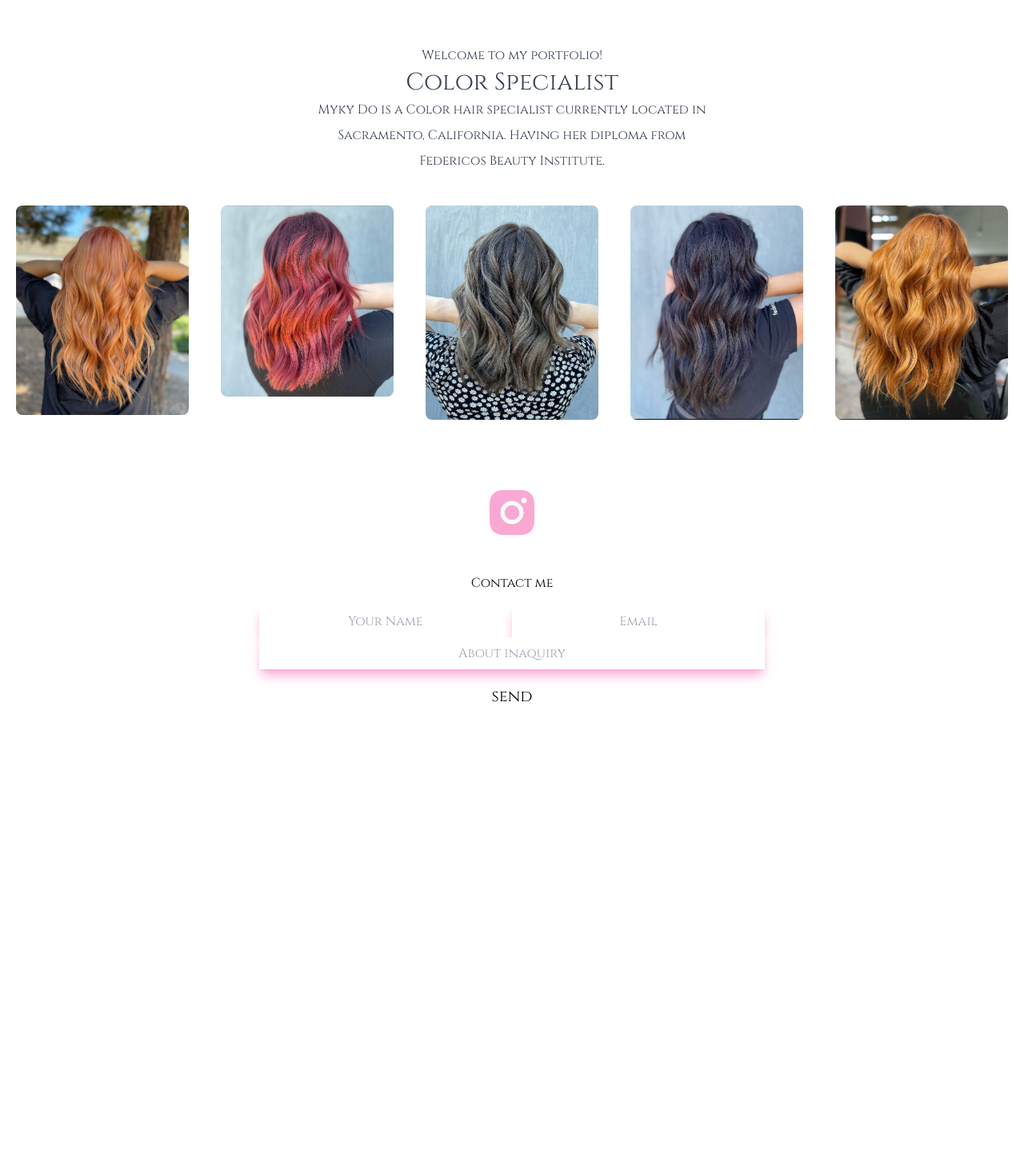
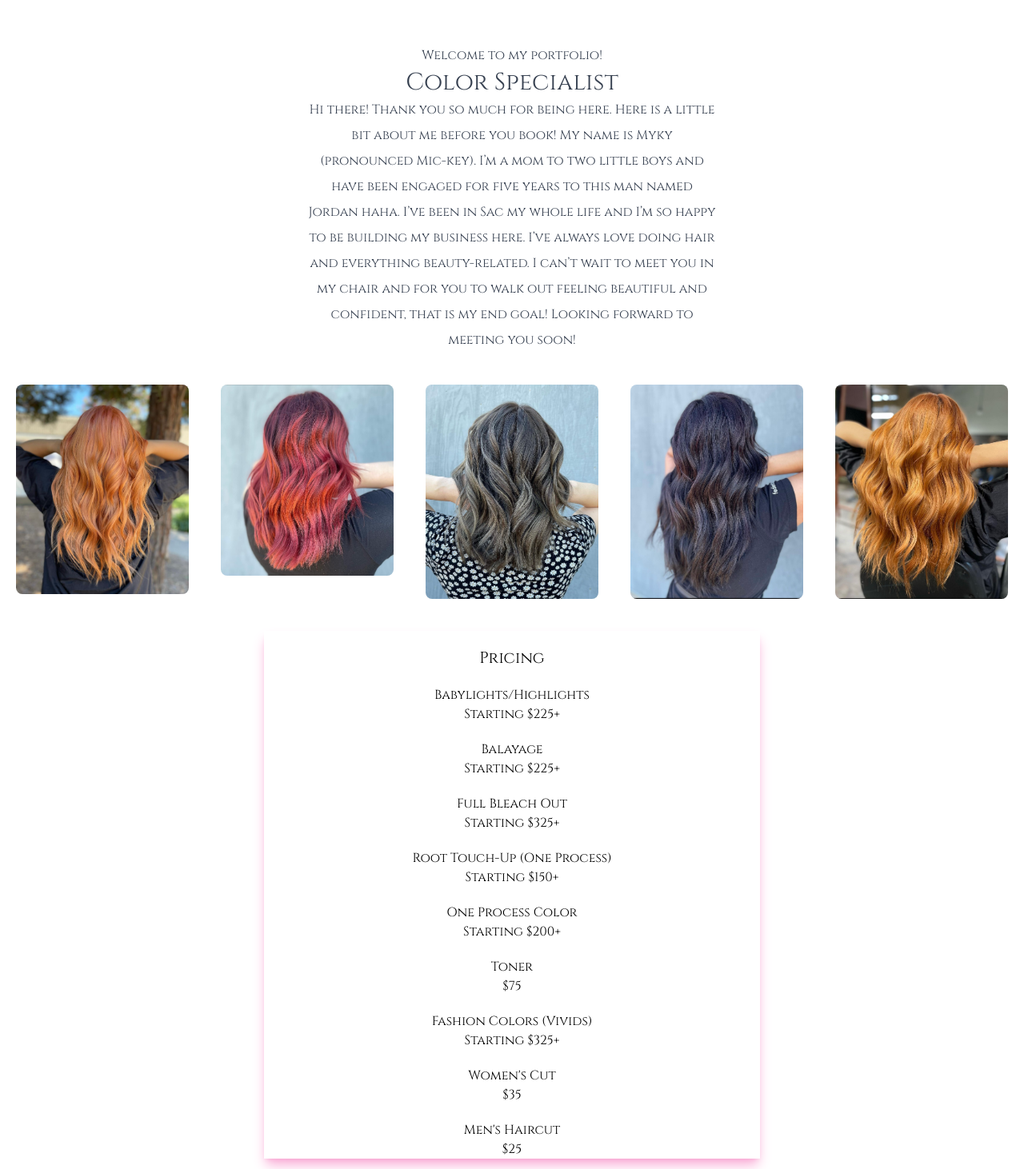
Before and after one commit to Yowzel/myky-do, a Next.js app: page / in a window 1280 px wide. Shown: the part 708-2170 px from the top of the page at 80% size. Before the commit the page ends 1609 px from the top, so only its background shows below. Built offline with nearby package versions, Linux system fonts and the light colour scheme.

Commit message:
Updated bio and added prices

```diff
--- a/pages/index.tsx
+++ b/pages/index.tsx
@@ -44,10 +44,8 @@ export default function Home() {
               <h2 className='text-xl'>Myky Do</h2>
               <h3 className='text-l'>Hairstylist</h3>
               <p className='leading-8 text-sm'>
-                New Hairstylist specializing in color!
-                New Hairstylist specializing in color!
-                New Hairstylist specializing in color!
-                New Hairstylist specializing in color!
+              Myky's a hair color specialist currently located in Sacramento, California.
+              Having her diploma from Federico's Beauty Institute.
               </p>
             </div>
             <div className=''>
@@ -61,8 +59,13 @@ export default function Home() {
 
               <h3 className='text-l'>Welcome to my portfolio!</h3>
               <h1 className='text-3xl'>Color Specialist</h1>
-              <p className='text-md'>Myky Do is a Color hair specialist currently located in Sacramento, California.
-              Having her diploma from Federicos Beauty Institute.
+              <p className='text-md'>
+              Hi there! Thank you so much for being here. Here is a little bit about me before you book!
+              My name is Myky (pronounced Mic-key). I’m a mom to two little boys and have been engaged for
+              five years to this man named Jordan haha. I’ve been in Sac my whole life and I’m so happy to be
+               building my business here. I’ve always love doing hair and everything beauty-related. I can’t
+               wait to meet you in my chair and for you to walk out feeling beautiful and confident, that is my end
+               goal! Looking forward to meeting you soon!
               </p>
 
             </div>
@@ -95,6 +98,62 @@ export default function Home() {
 
           </div>
 
+          <div className='flex flex-col text-center justify-center w-full'>
+
+            <div className='mx-auto w-1/2 shadow-lg shadow-pink-300 '>
+            <div className='mt-5'>
+              <h1 className='text-xl'>Pricing</h1>
+            </div>
+
+            <div className='mt-5'>
+              <h2>Babylights/Highlights</h2>
+              <p>Starting $225+</p>
+            </div>
+
+            <div className='mt-5'>
+              <h2>Balayage</h2>
+              <p>Starting $225+</p>
+            </div>
+
+            <div className='mt-5'>
+              <h2>Full Bleach Out</h2>
+              <p>Starting $325+</p>
+            </div>
+
+            <div className='mt-5'>
+              <h2>Root Touch-Up (One Process)</h2>
+              <p>Starting $150+</p>
+            </div>
+
+            <div className='mt-5'>
+              <h2>One Process Color</h2>
+              <p>Starting $200+</p>
+            </div>
+
+            <div className='mt-5'>
+              <h2>Toner</h2>
+              <p>$75</p>
+            </div>
+
+            <div className='mt-5'>
+              <h2>Fashion Colors (Vivids)</h2>
+              <p>Starting $325+</p>
+            </div>
+
+            <div className='mt-5'>
+              <h2>Women's Cut</h2>
+              <p>$35</p>
+            </div>
+
+            <div className='mt-5'>
+              <h2>Men's Haircut</h2>
+              <p>$25</p>
+            </div>
+            </div>
+
+
+          </div>
+
           <div className='flex justify-center text-7xl text-pink-300 mt-10'>
             <a href="https://www.instagram.com/colorbymyky/?hl=en" target="_blank">
               <AiFillInstagram/>
@@ -104,16 +163,16 @@ export default function Home() {
 
 
           <h1 className='w-full flex justify-center mt-10' id='contact'>Contact me</h1>
-          <form className='flex justify-center my-4' action='https://mailthis.to/giahuyg08@gmail.com' method='POST'>
+          <form className='flex justify-center my-4' action='mailto:ddomyky@gmail.com' method='post' encType='text/plain'>
             <div>
 
-                <input type='text' name='name' className='shadow-lg shadow-pink-300 w-1/2 text-center h-10' placeholder='Your Name'/>
+                <input type='text' name='name' id='name' className='shadow-lg shadow-pink-300 w-1/2 text-center h-10' placeholder='Your Name'/>
 
 
-                <input type='text' name='name' className='shadow-lg shadow-pink-300 w-1/2 text-center h-10' placeholder='Email'/>
+                <input type='text' name='email' id='email' className='shadow-lg shadow-pink-300 w-1/2 text-center h-10' placeholder='Email'/>
 
 
-                <input type='text' name='name' className='shadow-lg shadow-pink-300 w-full text-center h-10' placeholder='About inaquiry'/>
+                <input type='text' name='inquiry' className='shadow-lg shadow-pink-300 w-full text-center h-10' placeholder='About inquiry'/>
 
 
                 <input type='submit' value='send' className='w-full text-center hover:text-pink-600 mt-5 text-xl'/>
```
